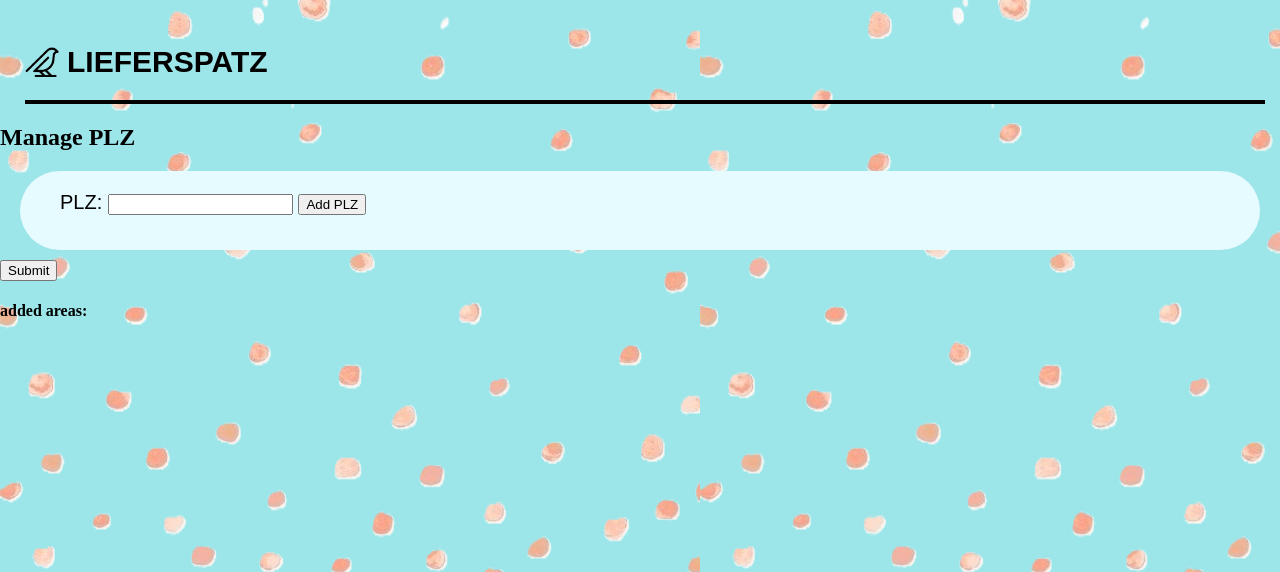
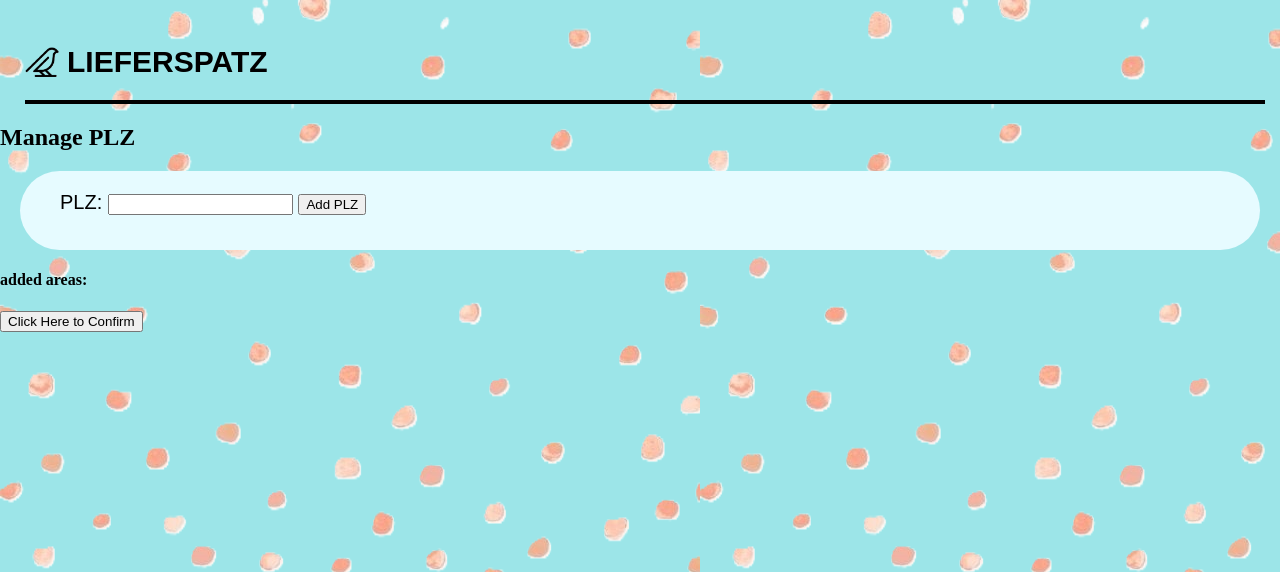
Before and after one commit to omartra999/lieferspatz, a Flask app: page /add_postal in a window 1280 px wide. Shown: the top 572 px of the page. Run offline with Flask 3, Linux system fonts and the light colour scheme; a user stored in the database is signed in.

Commit message:
Update manage_plz.html
moved the location of submit button
renamed submit to confirm changes for clarity

```diff
--- a/lieferspatz02/templates/manage_plz.html
+++ b/lieferspatz02/templates/manage_plz.html
@@ -15,9 +15,6 @@
         <input type="number" name="del_plz" id="del_plz" required>
         <button type="submit" name="action" value="add_postal">Add PLZ</button>
     </form>
-    <form action="/add_postal" method="POST">
-        <button type="submit" name="action" value="submit_postals">Submit</button>
-    </form>
     <h4>added areas:</h4>
     <ul>
         {% for plz in plz_list %}
@@ -27,4 +24,7 @@
     {% if show_skip %}
     <a href="/restaurant_home" class="button-link">skip to profile overview</a>
     {% endif %}
+    <form action="/add_postal" method="POST">
+        <button type="submit" name="action" value="submit_postals">Click Here to Confirm</button>
+    </form>
 {% endblock %}
```
